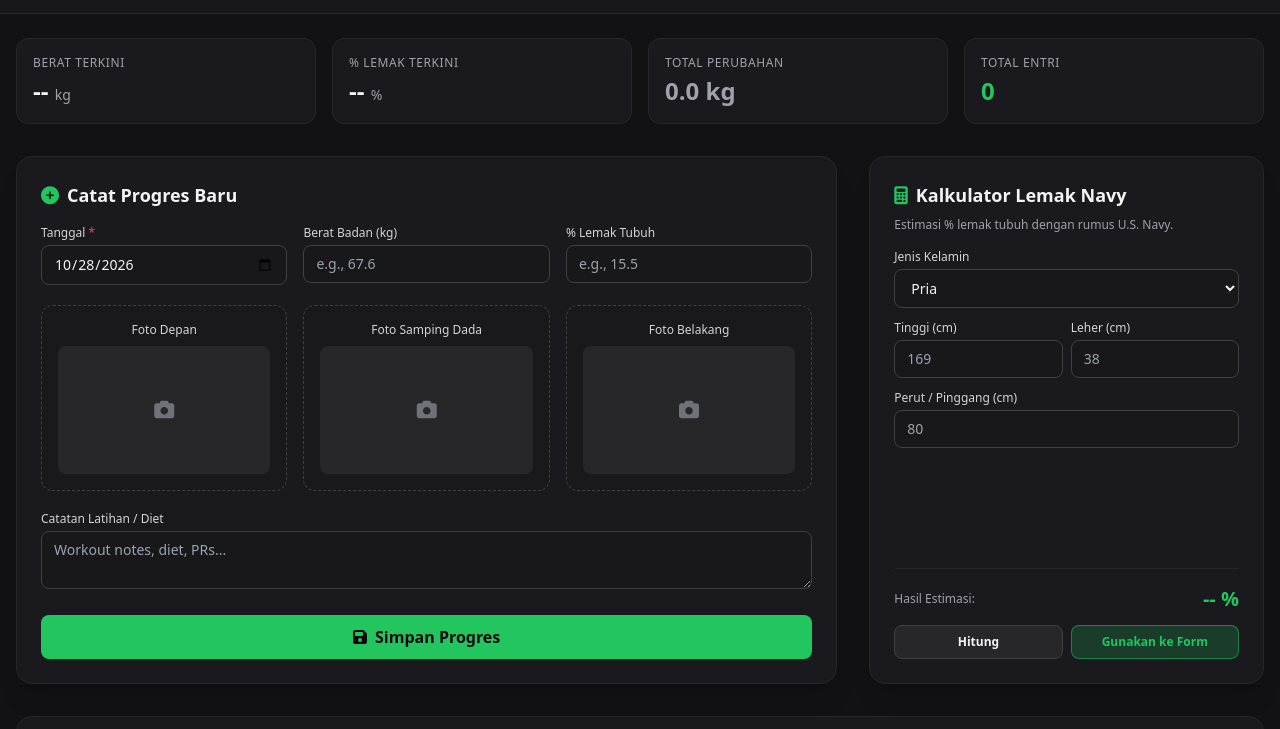
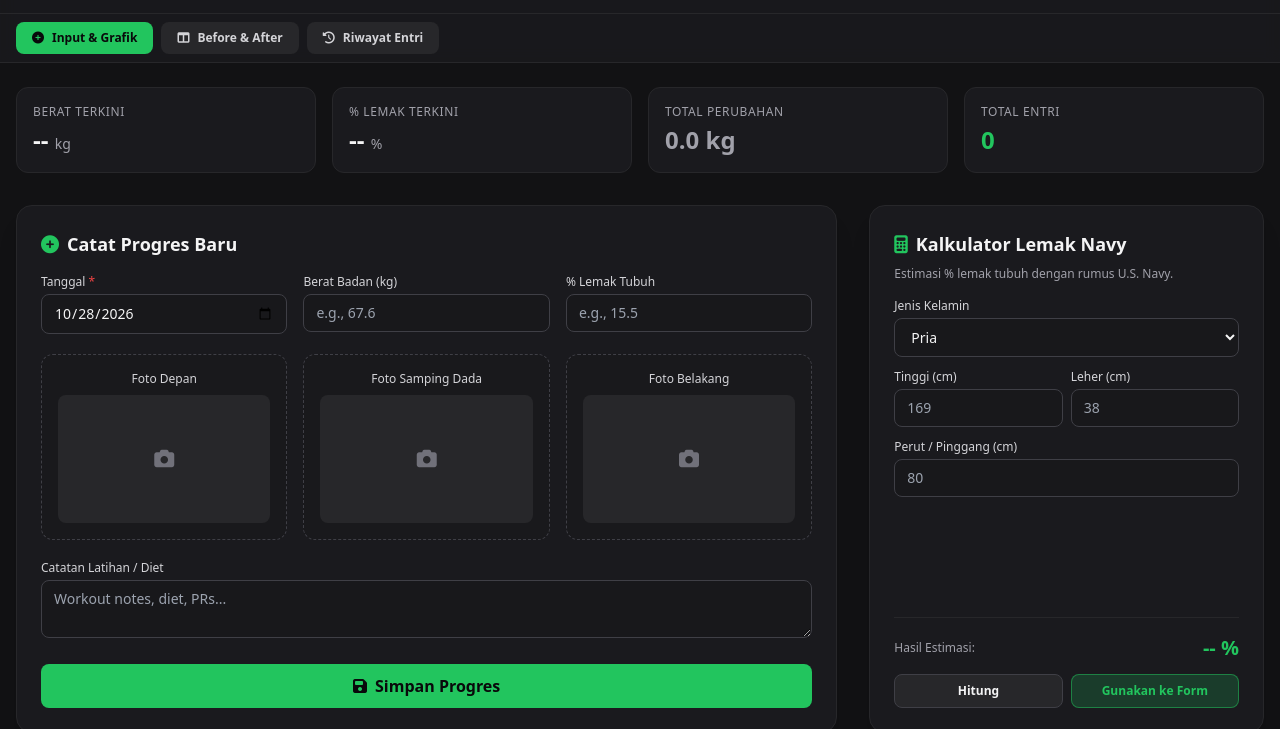
Before and after one commit to Ayong030/gym-tracker, a plain HTML site: page index.html in a window 1280 px wide. Shown: the part 67-796 px from the top of the page. Drawn offline with nearby package versions, Linux system fonts and the light colour scheme.

Commit message:
Update index.html

```diff
--- a/index.html
+++ b/index.html
@@ -26,7 +26,7 @@
     <!-- Custom CSS -->
     <link rel="stylesheet" href="style.css">
 </head>
-<body class="bg-gymdark text-zinc-100 min-h-screen font-sans antialiased">
+<body class="bg-gymdark text-zinc-100 min-h-screen font-sans antialiased pb-16">
     <!-- Header / Navbar -->
     <header class="border-b border-gymborder bg-gymcard/85 backdrop-blur sticky top-0 z-50">
         <div class="max-w-7xl mx-auto px-4 py-4 flex justify-between items-center">
@@ -45,10 +45,26 @@
                 </button>
             </div>
         </div>
+
+        <!-- Navigation Tabs -->
+        <div class="max-w-7xl mx-auto px-4 flex space-x-2 border-t border-gymborder overflow-x-auto py-2">
+            <button onclick="switchTab('tracker')" id="tabBtn-tracker" class="px-4 py-2 text-xs font-bold rounded-lg bg-gymaccent text-zinc-950 transition flex items-center space-x-2">
+                <i class="fa-solid fa-plus-circle"></i>
+                <span data-i18n="tabTracker">Input & Grafik</span>
+            </button>
+            <button onclick="switchTab('comparison')" id="tabBtn-comparison" class="px-4 py-2 text-xs font-bold rounded-lg bg-zinc-800 text-zinc-300 hover:bg-zinc-700 transition flex items-center space-x-2">
+                <i class="fa-solid fa-columns"></i>
+                <span data-i18n="tabComparison">Before & After</span>
+            </button>
+            <button onclick="switchTab('history')" id="tabBtn-history" class="px-4 py-2 text-xs font-bold rounded-lg bg-zinc-800 text-zinc-300 hover:bg-zinc-700 transition flex items-center space-x-2">
+                <i class="fa-solid fa-history"></i>
+                <span data-i18n="tabHistory">Riwayat Entri</span>
+            </button>
+        </div>
     </header>
 
     <main class="max-w-7xl mx-auto px-4 py-6 space-y-8">
-        <!-- Stats Summary -->
+        <!-- Stats Summary (Selalu tampil di atas) -->
         <section class="grid grid-cols-2 md:grid-cols-4 gap-4">
             <div class="bg-gymcard border border-gymborder p-4 rounded-xl">
                 <p class="text-xs text-zinc-400 uppercase tracking-wider" data-i18n="statCurrentWeight">Current Weight</p>
@@ -68,7 +84,8 @@
             </div>
         </section>
 
-        <!-- Grid Layout: Form & Navy Calculator -->
+        <!-- ================= TAB 1: TRACKER & FORM ================= -->
+        <div id="tabContent-tracker" class="space-y-8">
             <div class="grid grid-cols-1 lg:grid-cols-3 gap-8">
                 <!-- Form Section -->
                 <section class="lg:col-span-2 bg-gymcard border border-gymborder rounded-2xl p-6 shadow-xl">
@@ -109,7 +126,7 @@
                                 <label class="block text-xs font-medium text-zinc-300 mb-2" data-i18n="labelSidePhoto">Side Chest Pose</label>
                                 <input type="file" id="sidePhoto" accept="image/*" class="hidden" onchange="previewImage(this, 'sidePreview')">
                                 <label for="sidePhoto" class="cursor-pointer block">
-                                <div id="sidePreview" class="h-32 bg-zinc-800 rounded-lg flex items-center justify-center text-zinc-500 overflow-hidden">
+                                    <div id="sidePhoto" class="h-32 bg-zinc-800 rounded-lg flex items-center justify-center text-zinc-500 overflow-hidden">
                                         <i class="fa-solid fa-camera text-xl"></i>
                                     </div>
                                 </label>
@@ -118,7 +135,7 @@
                                 <label class="block text-xs font-medium text-zinc-300 mb-2" data-i18n="labelBackPhoto">Back Pose</label>
                                 <input type="file" id="backPhoto" accept="image/*" class="hidden" onchange="previewImage(this, 'backPreview')">
                                 <label for="backPhoto" class="cursor-pointer block">
-                                <div id="backPreview" class="h-32 bg-zinc-800 rounded-lg flex items-center justify-center text-zinc-500 overflow-hidden">
+                                    <div id="backPhoto" class="h-32 bg-zinc-800 rounded-lg flex items-center justify-center text-zinc-500 overflow-hidden">
                                         <i class="fa-solid fa-camera text-xl"></i>
                                     </div>
                                 </label>
@@ -188,7 +205,20 @@
                 </section>
             </div>
 
-        <!-- Side-by-Side Comparison (Template Matching Reference Image) -->
+            <!-- Progress Analytics Chart -->
+            <section class="bg-gymcard border border-gymborder rounded-2xl p-6 shadow-xl">
+                <h2 class="text-lg font-semibold mb-4 flex items-center space-x-2">
+                    <i class="fa-solid fa-chart-line text-gymaccent"></i>
+                    <span data-i18n="chartTitle">Progress Analytics & Trends</span>
+                </h2>
+                <div class="h-80 w-full">
+                    <canvas id="progressChart"></canvas>
+                </div>
+            </section>
+        </div>
+
+        <!-- ================= TAB 2: BEFORE & AFTER COMPARISON ================= -->
+        <div id="tabContent-comparison" class="space-y-8 hidden">
             <section class="bg-gymcard border border-gymborder rounded-2xl p-6 shadow-xl">
                 <div class="text-center mb-6">
                     <h2 class="text-2xl font-black tracking-wider uppercase text-zinc-100" data-i18n="transJourneyTitle">Transformation Journey</h2>
@@ -265,19 +295,10 @@
                 </div>
                 <div id="comparisonDiffSummary" class="text-center mt-6 text-sm font-medium text-zinc-300"></div>
             </section>
+        </div>
 
-        <!-- Progress Analytics Chart -->
-        <section class="bg-gymcard border border-gymborder rounded-2xl p-6 shadow-xl">
-            <h2 class="text-lg font-semibold mb-4 flex items-center space-x-2">
-                <i class="fa-solid fa-chart-line text-gymaccent"></i>
-                <span data-i18n="chartTitle">Progress Analytics & Trends</span>
-            </h2>
-            <div class="h-80 w-full">
-                <canvas id="progressChart"></canvas>
-            </div>
-        </section>
-
-        <!-- Entry History -->
+        <!-- ================= TAB 3: HISTORY ================= -->
+        <div id="tabContent-history" class="space-y-8 hidden">
             <section class="bg-gymcard border border-gymborder rounded-2xl p-6 shadow-xl">
                 <div class="flex justify-between items-center mb-6">
                     <h2 class="text-lg font-semibold flex items-center space-x-2">
@@ -294,6 +315,7 @@
                 </div>
                 <div id="historyList" class="space-y-4"></div>
             </section>
+        </div>
     </main>
 
     <!-- Lightbox Modal -->
```
Lines whose indentation alone changed are shown as unchanged.
